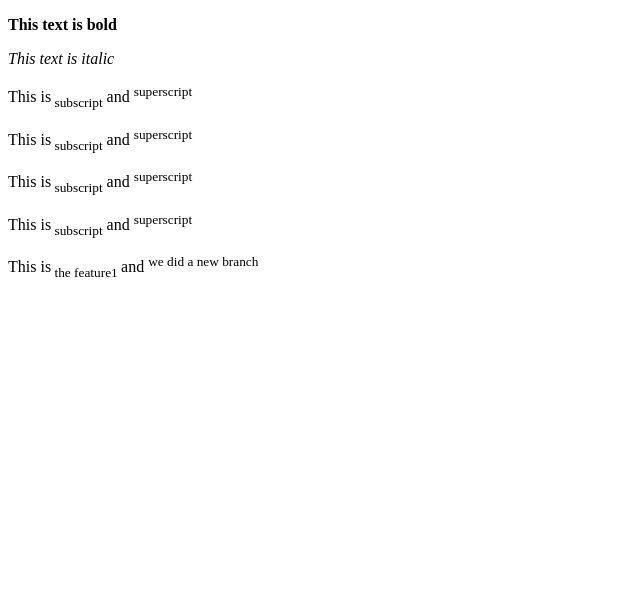
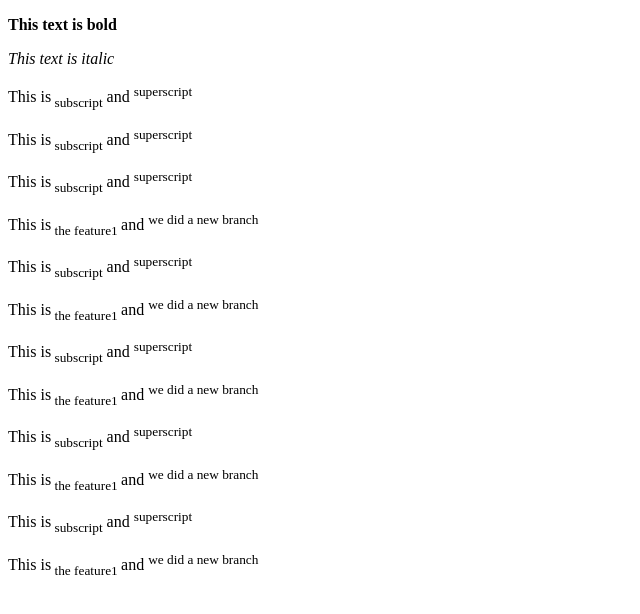
Before and after one commit to alisiah/Test1, a plain HTML site: page index.html in a window 1280 px wide. Shown: the whole page, without its empty margins (0-640 px from the left). Drawn offline with Linux system fonts and the light colour scheme.

Commit message:
Main-Commit is changed

```diff
--- a/index.html
+++ b/index.html
@@ -9,8 +9,23 @@
 
 <p>This is<sub> subscript</sub> and <sup>superscript</sup></p>
 
+<p>This is<sub> the feature1 </sub> and <sup>we did a new branch</sup></p>
+
 <p>This is<sub> subscript</sub> and <sup>superscript</sup></p>
+
 <p>This is<sub> the feature1 </sub> and <sup>we did a new branch</sup></p>
+
+<p>This is<sub> subscript</sub> and <sup>superscript</sup></p>
+
+<p>This is<sub> the feature1 </sub> and <sup>we did a new branch</sup></p>
+<p>This is<sub> subscript</sub> and <sup>superscript</sup></p>
+
+<p>This is<sub> the feature1 </sub> and <sup>we did a new branch</sup></p>
+
+<p>This is<sub> subscript</sub> and <sup>superscript</sup></p>
+
+<p>This is<sub> the feature1 </sub> and <sup>we did a new branch</sup></p>
+
 
 
 </body>
```
